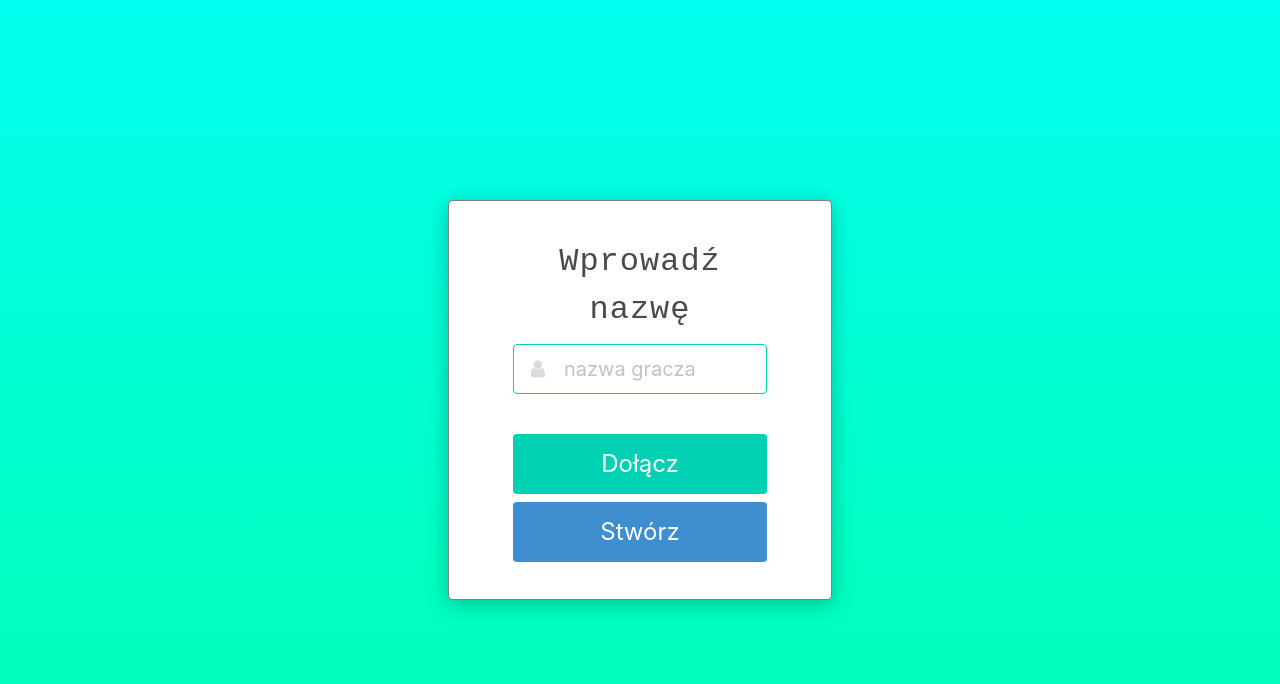
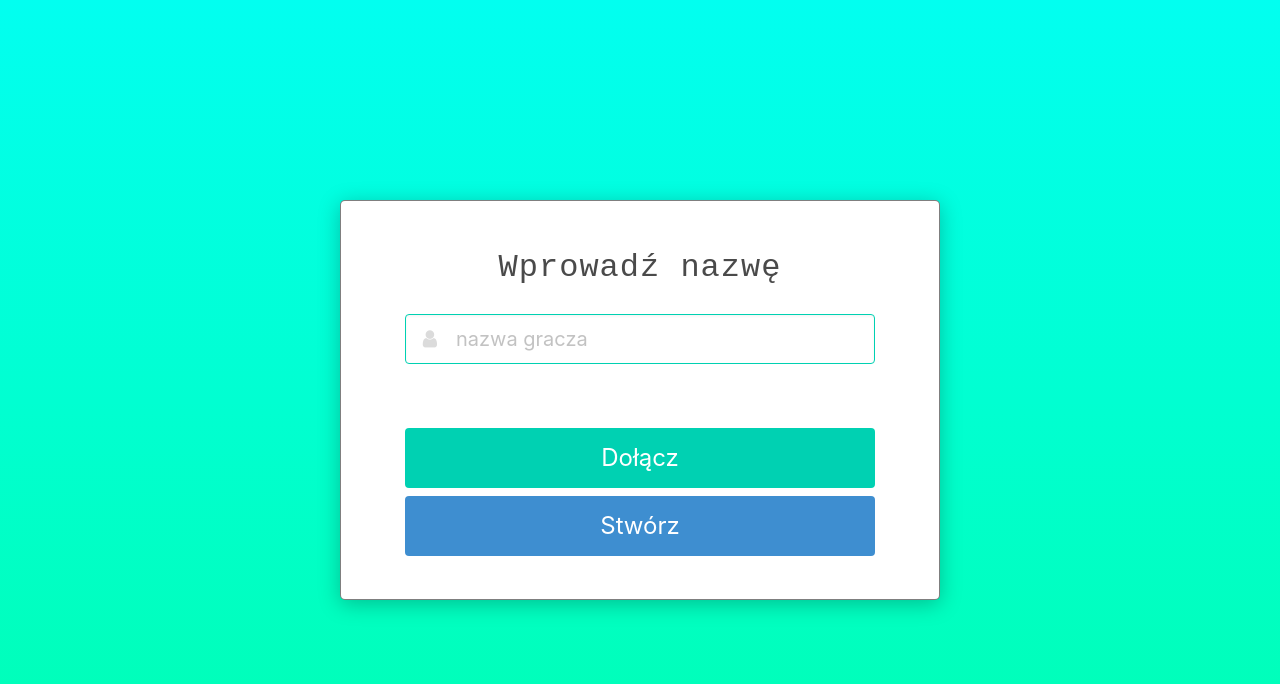
Before and after one commit to MiiiZawadzki/Projekt-Kalambury, a Flask app: page / in a window 1280 px wide. Shown: the top 684 px of the page. Run offline with Flask 2, Linux system fonts and the light colour scheme; parts of the project's set-up code (start-up, migrations or seed data) failed here and were passed over; some libraries are stand-ins or nearby versions.

Commit message:
zmiana na statyczne wielkosci

```diff
--- a/static/stylesheets/index.css
+++ b/static/stylesheets/index.css
@@ -59,8 +59,8 @@ html {
 .middle-container {
     display: flex;
     justify-content: center;
-    width: 30%;
-    height: 50vh;
+    width: 600px;
+    height: 400px;
     padding: 2rem;
     background-color: #FFFFFF;
     border: 1px solid rgba(0, 0, 0, 0.5);
```
